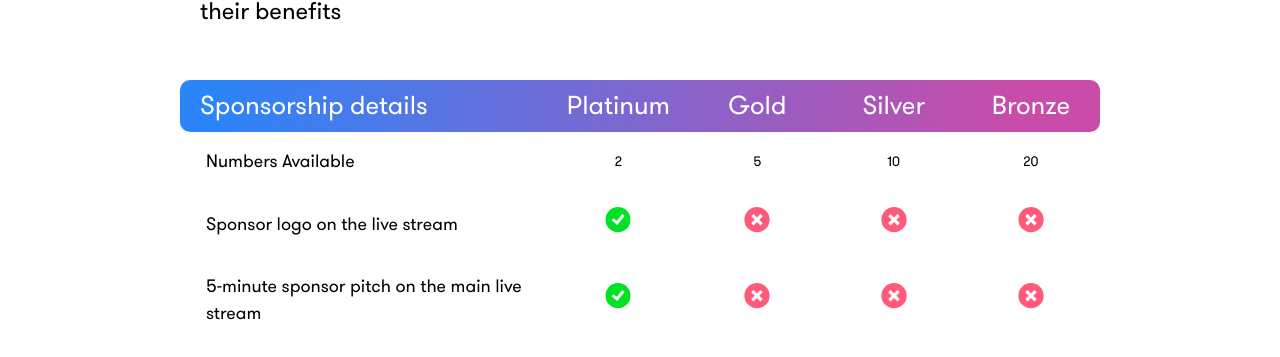
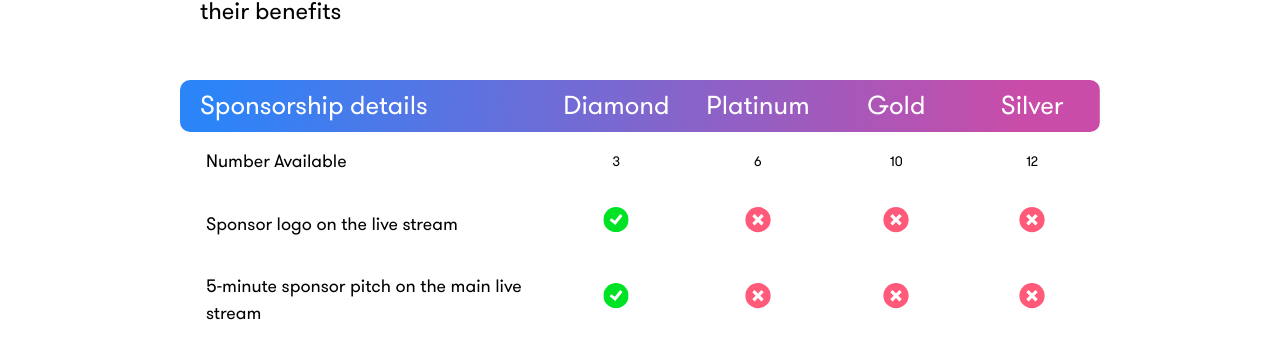
Before and after one commit to chaoscarnival/chaoscarnival.github.io, a React (Create React App) app in the folder app/client/: page /Sponsorship in a window 1280 px wide. Shown: the part 435-792 px from the top of the page. Built offline with nearby package versions, Linux system fonts and the light colour scheme.

Commit message:
sponsorship page updates
Signed-off-by: ishangupta-ds <ishan.gupta@mayadata.io>

```diff
--- a/app/client/src/pages/SponsorshipPage/TableContent/TableData.ts
+++ b/app/client/src/pages/SponsorshipPage/TableContent/TableData.ts
@@ -1,140 +1,140 @@
 export const TableData = [
 	{
 		id: 0,
-		detail: "Numbers Available",
-		platinum: "2",
-		gold: "5",
-		silver: "10",
-		bronze: "20",
+		detail: "Number Available",
+		diamond: "3",
+		platinum: "6",
+		gold: "10",
+		silver: "12",
 	},
 	{
 		id: 1,
 		detail: "Sponsor logo on the live stream",
-		platinum: "Yes",
+		diamond: "Yes",
+		platinum: "No",
 		gold: "No",
 		silver: "No",
-		bronze: "No",
 	},
 	{
 		id: 2,
 		detail: "5-minute sponsor pitch on the main live stream",
-		platinum: "Yes",
+		diamond: "Yes",
+		platinum: "No",
 		gold: "No",
 		silver: "No",
-		bronze: "No",
 	},
 	{
 		id: 3,
 		detail: "Virtual sponsor booth ",
+		diamond: "Yes",
 		platinum: "Yes",
-		gold: "Yes",
+		gold: "No",
 		silver: "No",
-		bronze: "No",
 	},
 	{
 		id: 4,
 		detail: "Recognition on website (Logo and Link)",
+		diamond: "Yes",
 		platinum: "Yes",
 		gold: "Yes",
 		silver: "Yes",
-		bronze: "Yes",
 	},
 	{
 		id: 5,
 		detail: "Recognition in promotional emails",
+		diamond: "Yes",
 		platinum: "Yes",
 		gold: "Yes",
 		silver: "Yes",
-		bronze: "Yes",
 	},
 	{
 		id: 6,
 		detail: "(1) Customized sponsor ad before and after session* ",
+		diamond: "Yes,Video Ad",
 		platinum: "Yes,Video Ad",
-		gold: "Yes,Video Ad",
-		silver: "Yes,Static Ad",
-		bronze: "No",
+		gold: "Yes,Static Ad",
+		silver: "No",
 	},
 	{
 		id: 7,
 		detail: "Sponsor Slack Channel",
-		platinum: "Yes,Multiple",
+		diamond: "Yes,Multiple",
+		platinum: "Yes",
 		gold: "Yes",
 		silver: "Yes",
-		bronze: "Yes",
 	},
 	{
 		id: 8,
 		detail: "Pre/Postmarketing email pitch",
-		platinum: "Yes,Logo + 200 words",
-		gold: "Yes,Logo + 100 words",
-		silver: "Yes,Logo + 50 words",
-		bronze: "No",
+		diamond: "Yes,Logo + 200 words",
+		platinum: "Yes,Logo + 100 words",
+		gold: "Yes,Logo + 50 words",
+		silver: "No",
 	},
 	{
 		id: 9,
 		detail: "Slack Sponsor Pitch",
-		platinum: "4 per day",
-		gold: "3 per day",
-		silver: "2 per day",
-		bronze: "1 per day",
+		diamond: "4 per day",
+		platinum: "3 per day",
+		gold: "2 per day",
+		silver: "1 per day",
 	},
 	{
 		id: 10,
 		detail: "Logo on signage",
-		platinum: "Large",
-		gold: "Medium",
+		diamond: "Large",
+		platinum: "Medium",
+		gold: "Small",
 		silver: "Small",
-		bronze: "Small",
 	},
 	{
 		id: 11,
 		detail:
 			"Opportunity to provide (1) contributed article to key publications pre- or post-event",
+		diamond: "Yes",
 		platinum: "Yes",
 		gold: "Yes",
-		silver: "Yes",
-		bronze: "No",
+		silver: "No",
 	},
 	{
 		id: 12,
 		detail: "Tweets from the official Chaos Carnival handle",
-		platinum: "3 before the event,3 during the event",
-		gold: "2 before the event,2 during the event",
-		silver: "1 before the event,2 during the event",
-		bronze: "2 during the event",
+		diamond: "3 before the event,3 during the event",
+		platinum: "2 before the event,2 during the event",
+		gold: "1 before the event,2 during the event",
+		silver: "2 during the event",
 	},
 	{
 		id: 13,
 		detail: "Virtual Swag Pitch",
+		diamond: "Yes",
 		platinum: "Yes",
 		gold: "Yes",
 		silver: "Yes",
-		bronze: "Yes",
 	},
 	{
 		id: 14,
 		detail: "Post-event data and leads report*",
+		diamond: "Yes",
 		platinum: "Yes",
 		gold: "Yes",
 		silver: "Yes",
-		bronze: "Yes",
 	},
 	{
 		id: 15,
 		detail: "15-minute technical demo or tutorial in a separate session",
-		platinum: "Yes, Both Days",
-		gold: "Yes, 1 Day",
+		diamond: "Yes, Both Days",
+		platinum: "Yes, 1 Day",
+		gold: "No",
 		silver: "No",
-		bronze: "No",
 	},
 	{
 		id: 16,
 		detail:
 			"Sponsor recognition in post-conference thank you email to attendees",
-		platinum: "Yes, Both Days",
-		gold: "Yes,1 Day",
+		diamond: "Yes, Both Days",
+		platinum: "Yes,1 Day",
+		gold: "No",
 		silver: "No",
-		bronze: "No",
 	},
 ];
--- a/app/client/src/pages/SponsorshipPage/TableContent/index.tsx
+++ b/app/client/src/pages/SponsorshipPage/TableContent/index.tsx
@@ -1,8 +1,7 @@
-import React from "react";
+// import Paper from "@material-ui/core/Paper";
+import { TableFooter, Typography } from "@material-ui/core";
 import {
-	withStyles,
-	Theme,
-	createStyles,
+	createStyles, Theme, withStyles
 } from "@material-ui/core/styles";
 import Table from "@material-ui/core/Table";
 import TableBody from "@material-ui/core/TableBody";
@@ -10,8 +9,7 @@ import TableCell from "@material-ui/core/TableCell";
 import TableContainer from "@material-ui/core/TableContainer";
 import TableHead from "@material-ui/core/TableHead";
 import TableRow from "@material-ui/core/TableRow";
-// import Paper from "@material-ui/core/Paper";
-import { TableFooter, Typography } from "@material-ui/core";
+import React from "react";
 import { TableData } from "../TableContent/TableData";
 import { useStyles } from "./styles";
 
@@ -81,10 +79,10 @@ export default function CustomizedTables() {
 							Sponsorship details
 						</StyledTableCell>
 						<StyledTableCell align="center">
-							Platinum
+							Diamond
 						</StyledTableCell>
+						<StyledTableCell align="center">Platinum</StyledTableCell>
 						<StyledTableCell align="center">Gold</StyledTableCell>
-						<StyledTableCell align="center">Silver</StyledTableCell>
 						<StyledTableCell
 							style={{
 								borderTopRightRadius: 10,
@@ -92,7 +90,7 @@ export default function CustomizedTables() {
 							}}
 							align="center"
 						>
-							Bronze
+							Silver
 						</StyledTableCell>
 					</TableRow>
 				</TableHead>
@@ -111,6 +109,9 @@ export default function CustomizedTables() {
 								</Typography>
 							</StyledTableCell>
 							<StyledTableCell align="center">
+								{textFormatter(row.diamond)}
+							</StyledTableCell>
+							<StyledTableCell align="center">
 								{textFormatter(row.platinum)}
 							</StyledTableCell>
 							<StyledTableCell align="center">
@@ -118,9 +119,6 @@ export default function CustomizedTables() {
 							</StyledTableCell>
 							<StyledTableCell align="center">
 								{textFormatter(row.silver)}
-							</StyledTableCell>
-							<StyledTableCell align="center">
-								{textFormatter(row.bronze)}
 							</StyledTableCell>
 						</TableRow>
 					))}
@@ -139,12 +137,12 @@ export default function CustomizedTables() {
 								borderBottomLeftRadius: 10,
 							}}
 						>
-							Sponsorship Price
+							Price (ex-VAT)
 						</StyledTableCell>
 						<StyledTableCell align="center">
-							$10,000
+							Talk to us
 						</StyledTableCell>
-						<StyledTableCell align="center">$5,000</StyledTableCell>
+						<StyledTableCell align="center">$4,000</StyledTableCell>
 						<StyledTableCell align="center">$2,000</StyledTableCell>
 						<StyledTableCell
 							style={{
```
